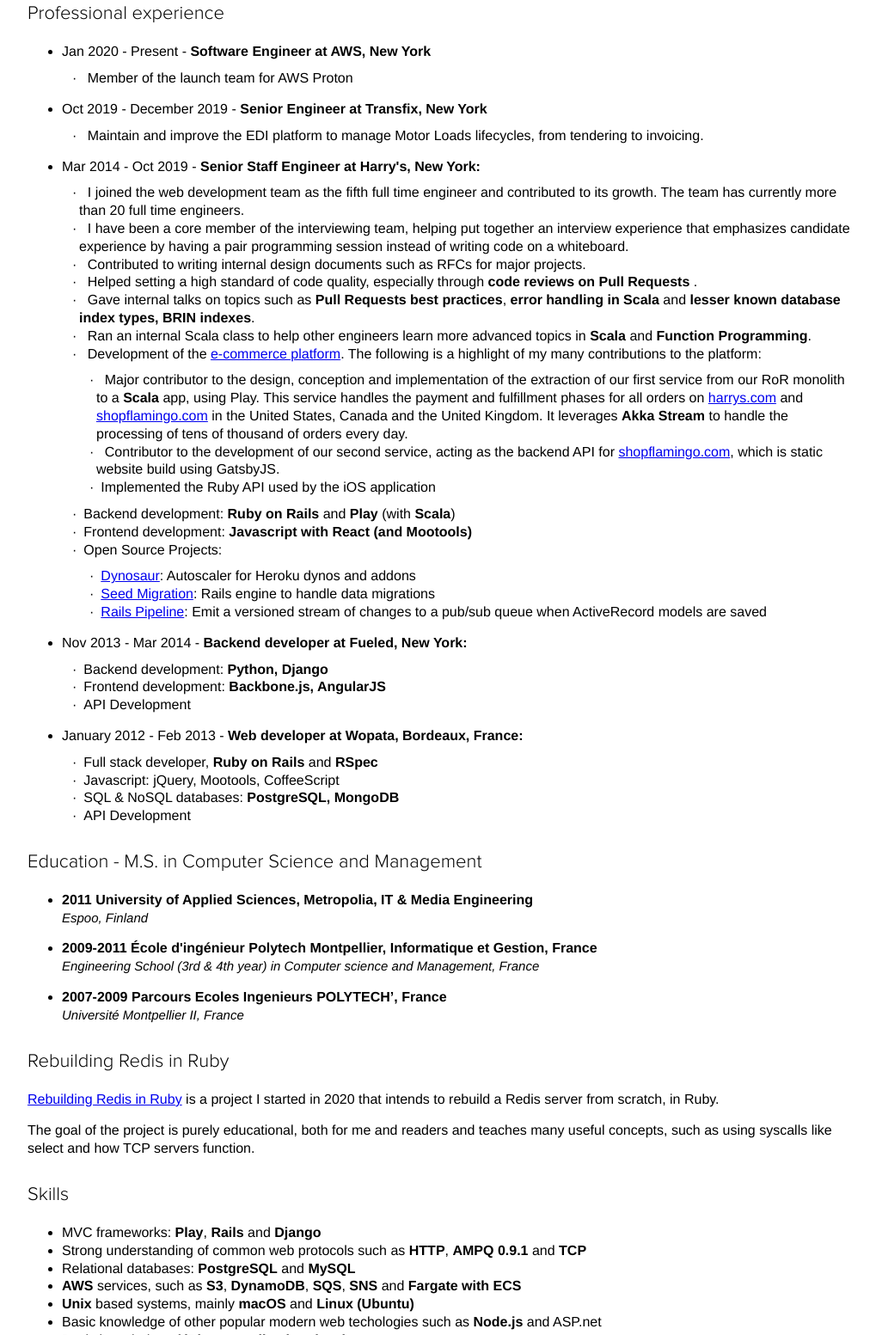
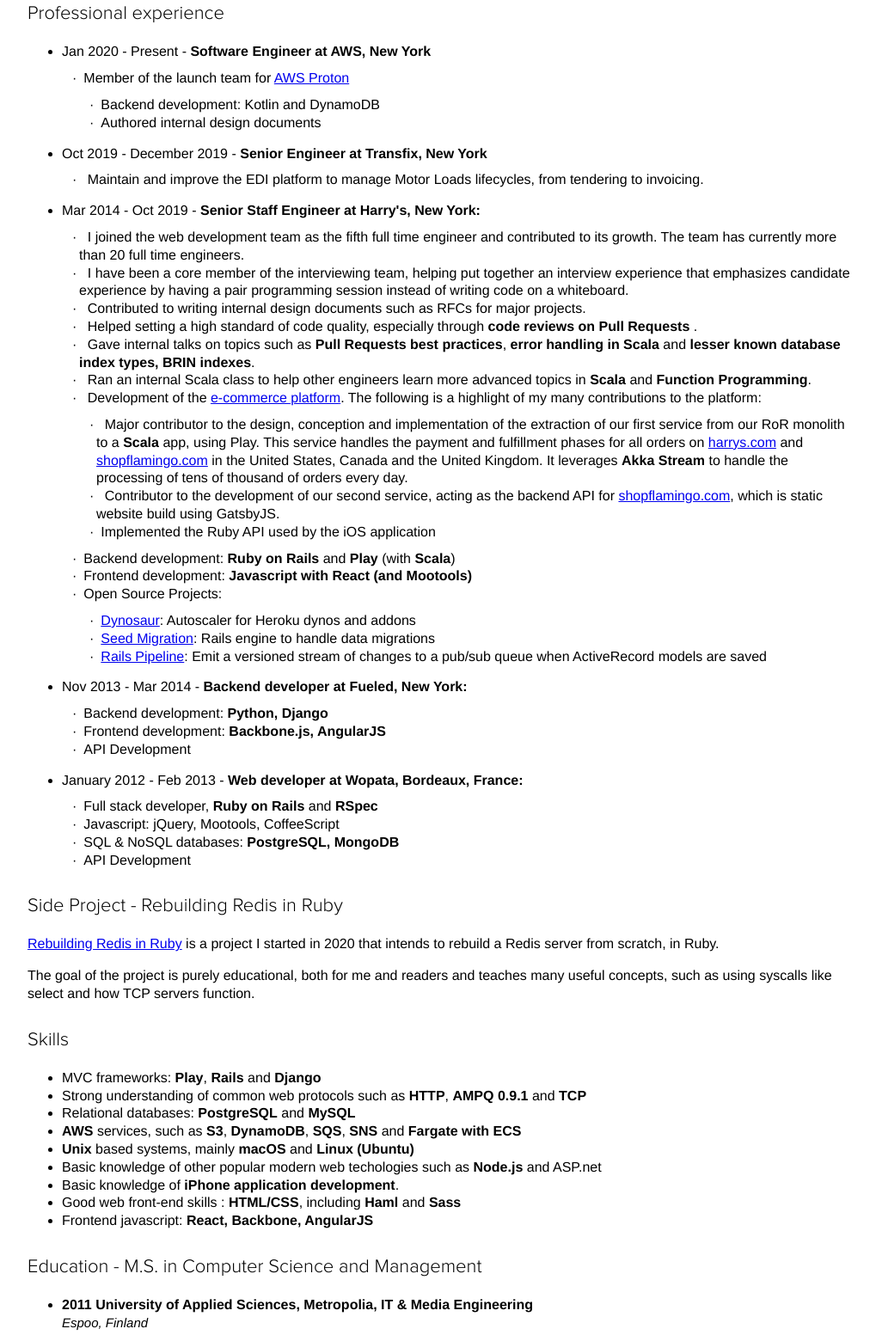
Before and after one commit to pjambet/www, a plain HTML site: page public/resume/index.html in a window 1280 px wide. Shown: the part 260-1813 px from the top of the page at 86% size, without its empty margins (128-1147 px from the left). Drawn offline with Linux system fonts and the light colour scheme.

Commit message:
Update resume

```diff
--- a/public/resume/index.html
+++ b/public/resume/index.html
@@ -30,9 +30,11 @@
       <li>
         Jan 2020 - Present - <h4>Software Engineer at AWS, New York</h4>
         <ul>
-          <li>
-            Member of the launch team for AWS Proton
-          </li>
+          <li>Member of the launch team for <a href="https://aws.amazon.com/proton/">AWS Proton</a></li>
+          <ul>
+            <li>Backend development: Kotlin and DynamoDB</li>
+            <li>Authored internal design documents</li>
+          </ul>
         </ul>
       </li>
       <li>
@@ -111,25 +113,7 @@
   </section>
 
   <section>
-    <h3>Education - M.S. in Computer Science and Management</h3>
-    <ol>
-      <li>
-      <strong>2011 University of Applied Sciences, Metropolia, IT & Media Engineering</strong>
-      <i>Espoo, Finland</i>
-      </li>
-      <li>
-      <strong>2009-2011 École d'ingénieur Polytech Montpellier, Informatique et Gestion, France</strong>
-      <i>Engineering School (3rd & 4th year) in Computer science and Management, France</i>
-      </li>
-      <li>
-      <strong>2007-2009 Parcours Ecoles Ingenieurs POLYTECH’, France</strong>
-      <i>Université Montpellier II, France</i>
-      </li>
-    </ol>
-  </section>
-
-  <section>
-    <h3>Rebuilding Redis in Ruby</h3>
+    <h3>Side Project - Rebuilding Redis in Ruby</h3>
     <p>
       <a href="https://redis.pjam.me">Rebuilding Redis in Ruby</a> is a project I started in 2020 that intends to rebuild a Redis server from scratch, in Ruby.
     </p>
@@ -151,6 +135,24 @@
       <li>Good web front-end skills : <strong>HTML/CSS</strong>, including <strong>Haml</strong> and <strong>Sass</strong></li>
       <li>Frontend javascript: <strong>React, Backbone, AngularJS</strong></li>
     </ul>
+  </section>
+
+  <section>
+    <h3>Education - M.S. in Computer Science and Management</h3>
+    <ol>
+      <li>
+      <strong>2011 University of Applied Sciences, Metropolia, IT & Media Engineering</strong>
+      <i>Espoo, Finland</i>
+      </li>
+      <li>
+      <strong>2009-2011 École d'ingénieur Polytech Montpellier, Informatique et Gestion, France</strong>
+      <i>Engineering School (3rd & 4th year) in Computer science and Management, France</i>
+      </li>
+      <li>
+      <strong>2007-2009 Parcours Ecoles Ingenieurs POLYTECH’, France</strong>
+      <i>Université Montpellier II, France</i>
+      </li>
+    </ol>
   </section>
 
   <section>
```
